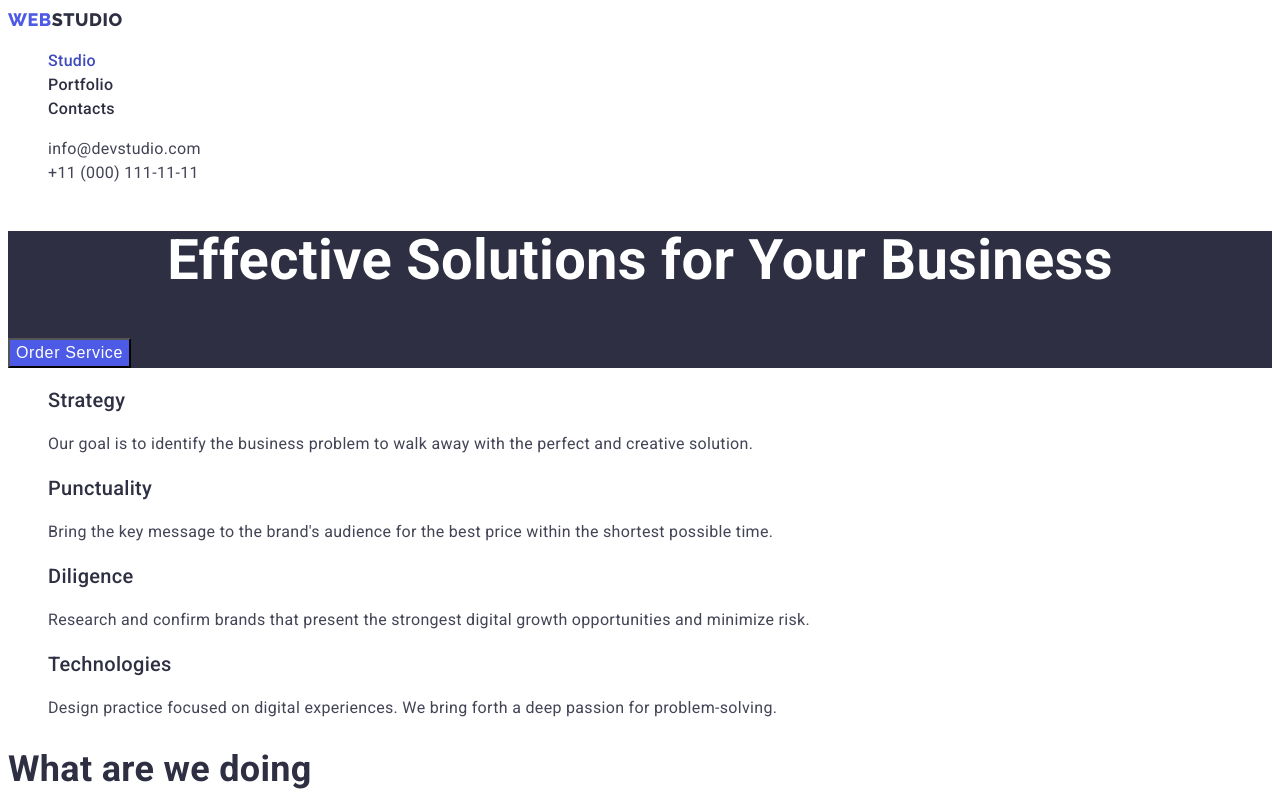
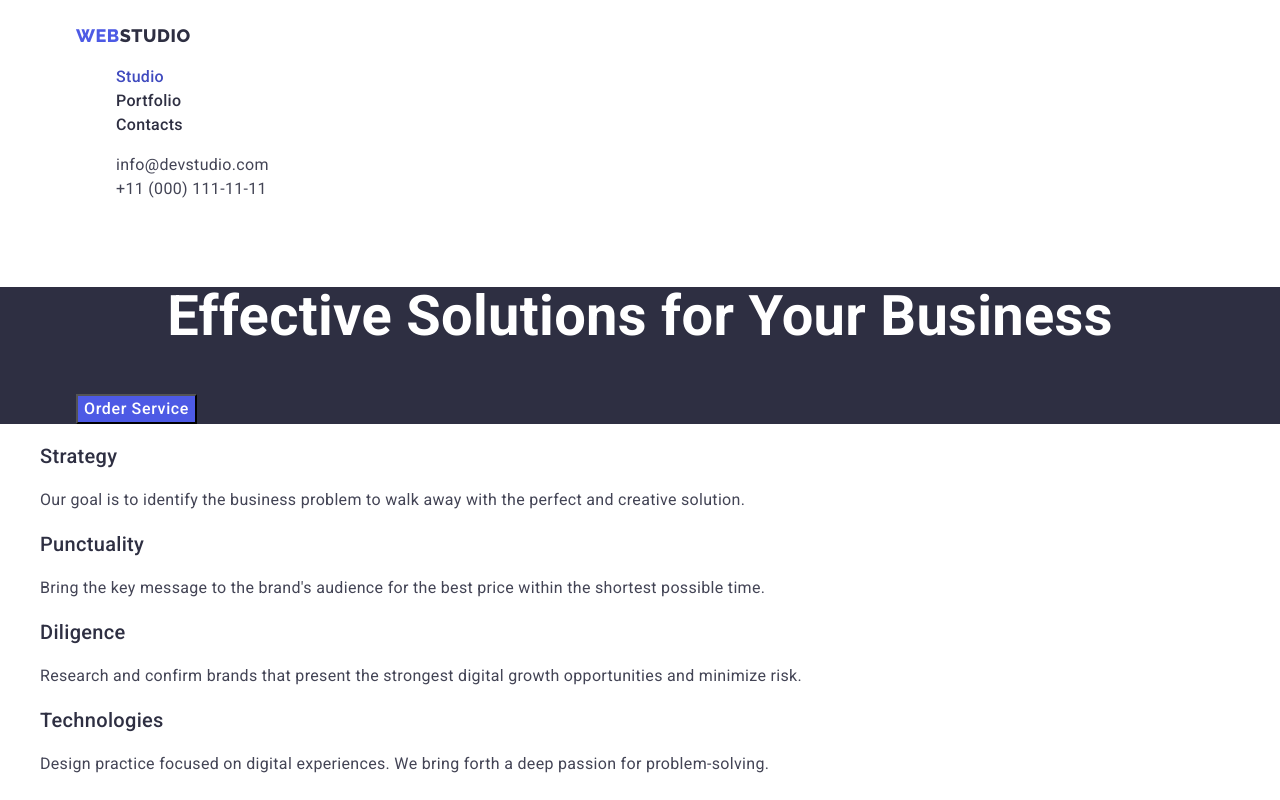
Before and after one commit to Olexandra2209/goit-markup-hw-03, a plain HTML site: page index.html in a window 1280 px wide. Shown: the top 800 px of the page. Drawn offline with nearby package versions, Linux system fonts and the light colour scheme.

Commit message:
add normalize

```diff
--- a/css/style.css
+++ b/css/style.css
@@ -15,6 +15,12 @@ body {
   font-size: 16px;
   line-height: 1.5;
 }
+.container {
+  width: 1158px;
+  margin: 0 auto;
+  padding-left: 15px;
+  padding-right: 15px;
+}
 .list {
   list-style: none;
 }
@@ -29,6 +35,9 @@ body {
   clip-path: inset(100%);
   clip: rect(0 0 0 0);
   overflow: hidden;
+}
+.nav {
+  padding: 24px 0;
 }
 .logo {
   color: var(--primary-brand);
--- a/index.html
+++ b/index.html
@@ -6,6 +6,9 @@
   <meta http-equiv="X-UA-Compatible" content="IE=edge" />
   <meta name="viewport" content="width=, initial-scale=1.0" />
   <title>Studio</title>
+  <link rel="stylesheet" href="https://cdnjs.cloudflare.com/ajax/libs/modern-normalize/1.1.0/modern-normalize.min.css"
+    integrity="sha512-wpPYUAdjBVSE4KJnH1VR1HeZfpl1ub8YT/NKx4PuQ5NmX2tKuGu6U/JRp5y+Y8XG2tV+wKQpNHVUX03MfMFn9Q=="
+    crossorigin="anonymous" referrerpolicy="no-referrer" />
   <link rel="preconnect" href="https://fonts.googleapis.com">
   <link rel="preconnect" href="https://fonts.gstatic.com" crossorigin>
   <link href="https://fonts.googleapis.com/css2?family=Raleway:wght@800&family=Roboto:wght@400;500;700;900&display=swap"
@@ -15,6 +18,7 @@
 
 <body class="page">
   <header class="nav">
+    <div class="container">
       <nav>
         <a href="./index.html" class="logo">Web<span class="decor">Studio</span></a>
         <ul class="site-nav list">
@@ -33,11 +37,14 @@
           </li>
         </ul>
       </address>
+    </div>
   </header>
   <main>
     <section class="hero">
+      <div class="container">
         <h1 class="hero-title">Effective Solutions for Your Business</h1>
         <button type="button" class="btn">Order Service</button>
+      </div>
     </section>
     <section class="section">
       <h2 hidden>Actions</h2>
```
Also changed, not shown: portfolio.html (+3 -0 lines). Lines whose indentation alone changed are shown as unchanged.
